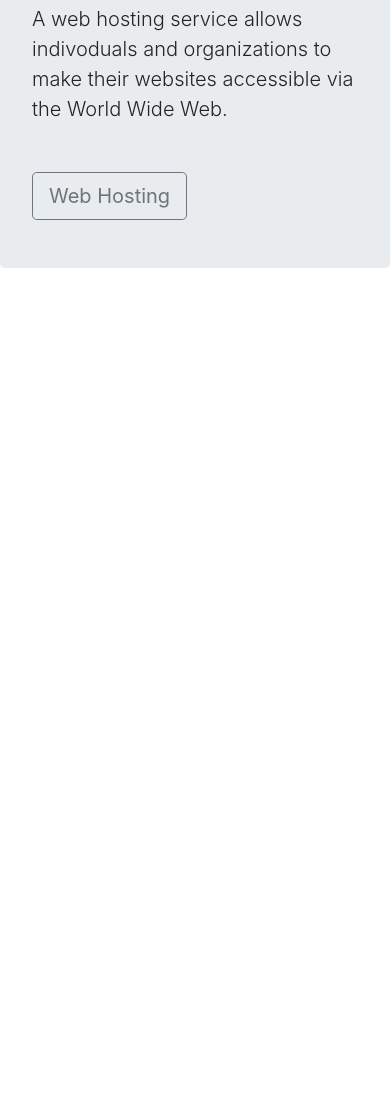
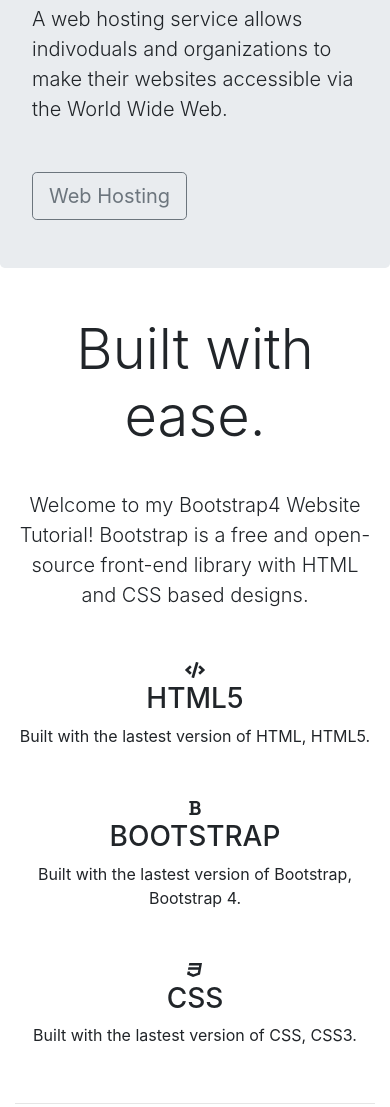
Before and after one commit to JoseCorreia/courses-and-tutorials, a plain HTML site: page Web Dev/Responsive Bootstrap Website Start to Finish with Bootstrap 4, HTML5 & CSS3/index.html in a window 390 px wide. Shown: the part 734-1841 px from the top of the page. Before the commit the page ends 1034 px from the top, so only its background shows below. Drawn offline with nearby package versions, Linux system fonts and the light colour scheme.

Commit message:
Completed the Welcome and 2 column section of the Responsive Bootstrap 4 Website tutorial

```diff
--- a/Web Dev/Responsive Bootstrap Website Start to Finish with Bootstrap 4, HTML5 & CSS3/index.html
+++ b/Web Dev/Responsive Bootstrap Website Start to Finish with Bootstrap 4, HTML5 & CSS3/index.html
@@ -83,10 +83,41 @@
 </div>
 
 	<!--- Welcome Section -->
-
+<div class="container-fluid padding">
+	<div class="row welcome text-center">
+		<div class="col-12">
+			<h1 class="display-4">Built with ease.</h1>
+		</div>
+		<hr>
+		<div class="col-12">
+			<p class="lead">Welcome to my Bootstrap4 Website Tutorial!
+				Bootstrap is a free and open-source front-end library with HTML and CSS based designs.
+			</p>
+		</div>
+	</div>
+</div>
 
 	<!--- Three Column Section -->
-
+<div class="container-fluid padding">
+	<div class="row text-center padding">
+		<div class="col-xs-12 col-sm-6 col-md-4">
+			<i class="class fas fa-code"></i>
+			<h3>HTML5</h3>
+			<p>Built with the lastest version of HTML, HTML5.</p>
+		</div>
+		<div class="col-xs-12 col-sm-6 col-md-4">
+			<i class="class fas fa-bold"></i>
+			<h3>BOOTSTRAP</h3>
+			<p>Built with the lastest version of Bootstrap, Bootstrap 4.</p>
+		</div>
+		<div class="col-sm-12 col-md-4">
+			<i class="fab fa-css3"></i>
+			<h3>CSS</h3>
+			<p>Built with the lastest version of CSS, CSS3.</p>
+		</div>
+	</div>
+	<hr class="my-4">
+</div>
 
 	<!--- Two Column Section -->
 
```
